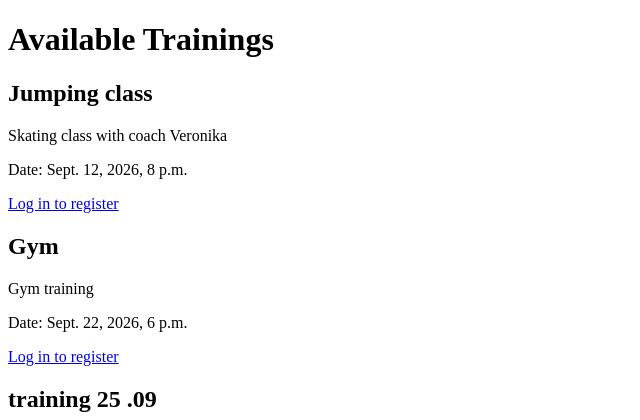
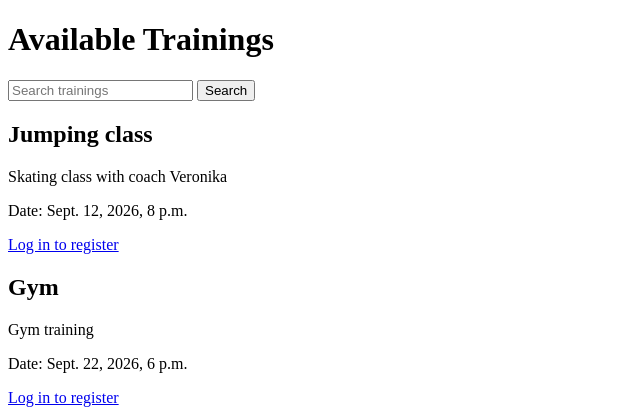
Before and after one commit to Verona363/Skating-App-Security, a Django app: template studio/templates/studio/trainings.html in a window 1280 px wide. Shown: the top 420 px of the page, without its empty margins (0-640 px from the left). Run offline with Django 5.2, Linux system fonts and the light colour scheme; the template is opened without the code that fills it: values that come from a table or form of the project are taken from there, others are empty; data comes from the database, SQL or seed files in the repository; both versions use the stored data as it was after the commit.

Commit message:
Adding search function for the trainings

```diff
--- a/studio/templates/studio/trainings.html
+++ b/studio/templates/studio/trainings.html
@@ -11,6 +11,16 @@
 {% endif %}
 
     <h1>Available Trainings</h1>
+
+        <form method="get" action="{% url 'studio:trainings' %}">
+            <input
+                type="text"
+                name="search"
+                placeholder="Search trainings"
+                value="{{ search }}">
+        <button type="submit">Search</button>
+        </form>
+
 
     {% for training in trainings %}
         {% if user.is_authenticated and user.profile.role == "COACH" %}
```
Also changed, not shown: studio/views.py (+6 -1 lines), db.sqlite3.
